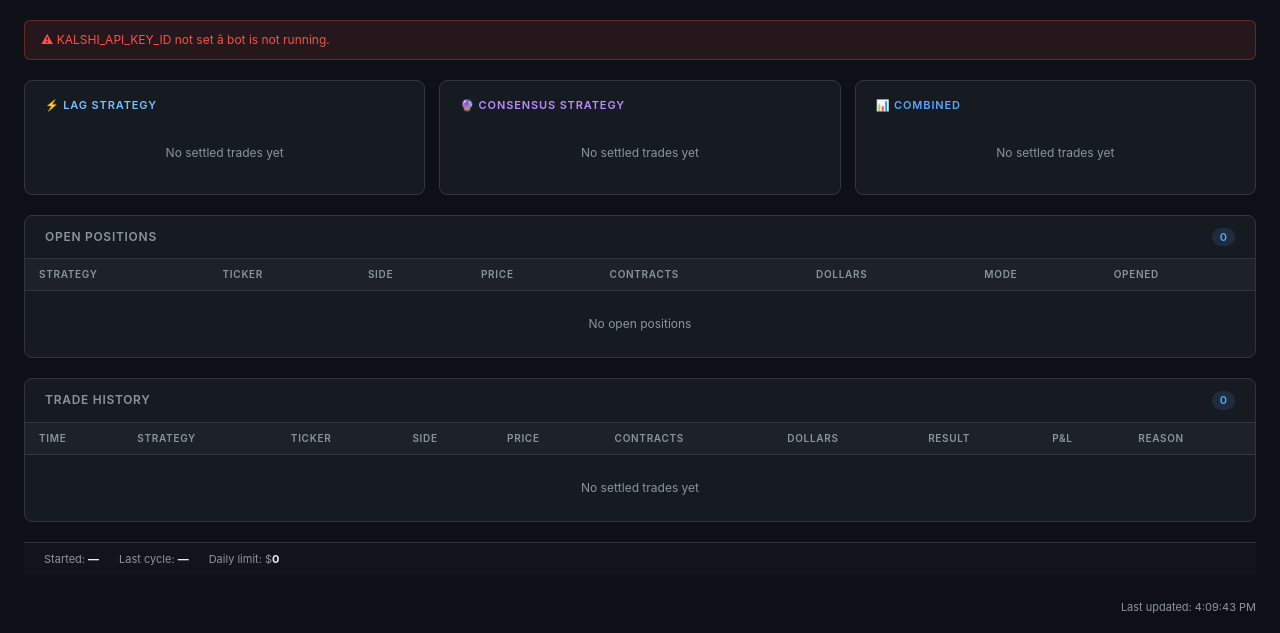
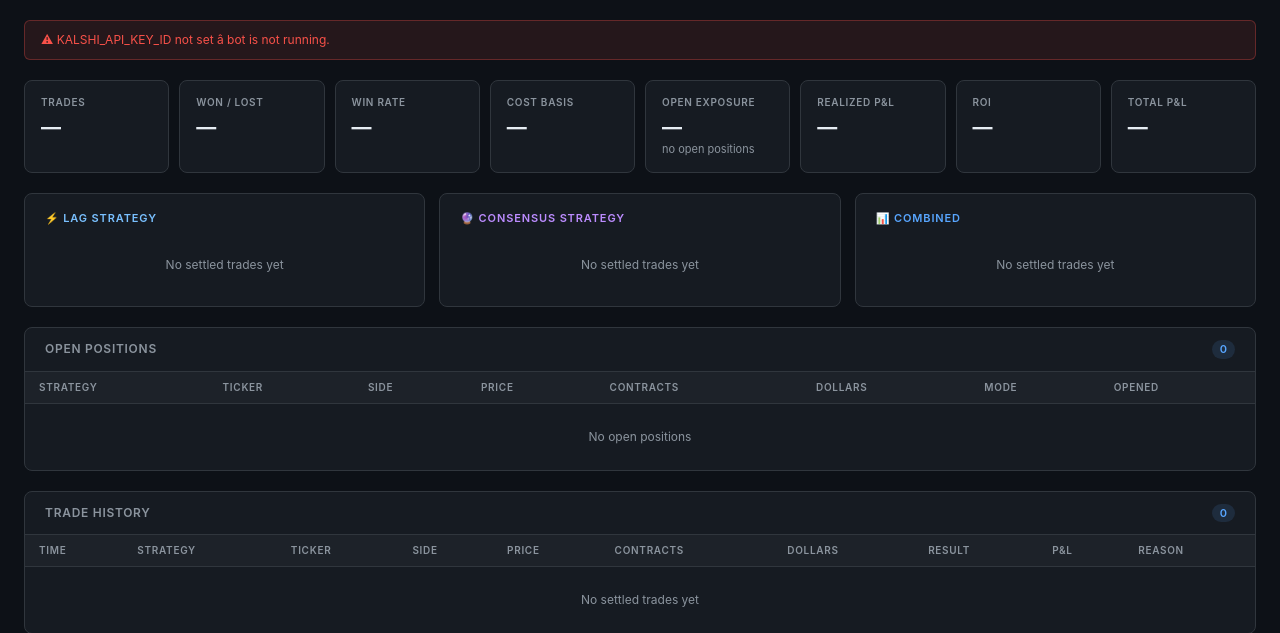
Before and after one commit to ryanathompson/kalshi-btc-bot, a Flask app: page / in a window 1280 px wide. Shown: the part 49-682 px from the top of the page. Run offline with Flask 3, Linux system fonts and the light colour scheme; data that the repository does not hold is empty.

Commit message:
Add P&L stats bar to dashboard above strategy cards

```diff
--- a/templates/dashboard.html
+++ b/templates/dashboard.html
@@ -241,7 +241,7 @@
       padding: 8px 20px;
       background: rgba(255,255,255,.015);
       border-top: 1px solid var(--border);
-      font-size: 11px;
+  	   font-size: 11px;
       color: var(--muted);
     }
     .info-bar b { color: var(--text); }
@@ -276,6 +276,49 @@
       text-align: right;
       padding: 4px 0;
     }
+
+    /* ── P&L STATS BAR ── */
+    .pnl-bar {
+      display: grid;
+      grid-template-columns: repeat(8, 1fr);
+      gap: 10px;
+    }
+    @media (max-width: 1100px) {
+      .pnl-bar { grid-template-columns: repeat(4, 1fr); }
+    }
+    @media (max-width: 600px) {
+      .pnl-bar { grid-template-columns: repeat(2, 1fr); }
+    }
+    .pnl-cell {
+      background: var(--panel);
+      border: 1px solid var(--border);
+      border-radius: 8px;
+      padding: 14px 16px;
+    }
+    .pnl-label {
+      font-size: 10px;
+      font-weight: 600;
+      letter-spacing: .07em;
+      text-transform: uppercase;
+      color: var(--muted);
+      margin-bottom: 6px;
+    }
+    .pnl-value {
+      font-size: 20px;
+      font-weight: 700;
+      color: var(--text);
+      line-height: 1.1;
+    }
+    .pnl-value.pos { color: var(--green); }
+    .pnl-value.neg { color: var(--red); }
+    .pnl-sub {
+      font-size: 11px;
+      color: var(--muted);
+      margin-top: 3px;
+    }
+    .pnl-sub.pos { color: var(--green); }
+    .pnl-sub.neg { color: var(--red); }
+    .pnl-sub .open-lbl { color: var(--blue); }
   </style>
 </head>
 <body>
@@ -302,6 +345,50 @@
   <!-- ERROR / HALT BANNERS -->
   <div id="error-banner"></div>
   <div id="halt-banner"></div>
+
+  <!-- P&L STATS BAR -->
+  <div class="pnl-bar">
+    <div class="pnl-cell">
+      <div class="pnl-label">Trades</div>
+      <div class="pnl-value" id="pnl-trades">—</div>
+      <div class="pnl-sub" id="pnl-trades-sub"></div>
+    </div>
+    <div class="pnl-cell">
+      <div class="pnl-label">Won / Lost</div>
+      <div class="pnl-value" id="pnl-wl">—</div>
+      <div class="pnl-sub" id="pnl-wl-sub"></div>
+    </div>
+    <div class="pnl-cell">
+      <div class="pnl-label">Win Rate</div>
+      <div class="pnl-value" id="pnl-wr">—</div>
+      <div class="pnl-sub" id="pnl-wr-sub"></div>
+    </div>
+    <div class="pnl-cell">
+      <div class="pnl-label">Cost Basis</div>
+      <div class="pnl-value" id="pnl-cost">—</div>
+      <div class="pnl-sub" id="pnl-cost-sub"></div>
+    </div>
+    <div class="pnl-cell">
+      <div class="pnl-label">Open Exposure</div>
+      <div class="pnl-value" id="pnl-open">—</div>
+      <div class="pnl-sub" id="pnl-open-sub"></div>
+    </div>
+    <div class="pnl-cell">
+      <div class="pnl-label">Realized P&amp;L</div>
+      <div class="pnl-value" id="pnl-realized">—</div>
+      <div class="pnl-sub" id="pnl-realized-sub"></div>
+    </div>
+    <div class="pnl-cell">
+      <div class="pnl-label">ROI</div>
+      <div class="pnl-value" id="pnl-roi">—</div>
+      <div class="pnl-sub" id="pnl-roi-sub"></div>
+    </div>
+    <div class="pnl-cell">
+      <div class="pnl-label">Total P&amp;L</div>
+      <div class="pnl-value" id="pnl-total">—</div>
+      <div class="pnl-sub" id="pnl-total-sub"></div>
+    </div>
+  </div>
 
   <!-- STAT CARDS -->
   <div class="cards">
@@ -408,6 +495,88 @@
   }
   function pill(text, cls) {
     return `<span class="pill pill-${cls}">${text}</span>`;
+  }
+
+  function renderPnlBar(d) {
+    const s     = d.all_stats;
+    const opens = d.open_trades || [];
+
+    const totalSettled = s ? s.total   : 0;
+    const openCount    = opens.length;
+    const totalTrades  = totalSettled + openCount;
+    const openExposure = opens.reduce((sum, t) => sum + (t.dollars || 0), 0);
+    const realizedPnl  = s ? s.pnl     : null;
+    const wagered      = s ? s.wagered : null;
+    const roi          = s ? s.roi     : null;
+    const wins         = s ? s.wins    : null;
+    const losses       = s ? s.losses  : null;
+    const wr           = s ? s.wr      : null;
+
+    function set(id, html) { document.getElementById(id).innerHTML = html; }
+    function vcls(id, c)   { document.getElementById(id).className = 'pnl-value ' + c; }
+    function scls(id, c)   { document.getElementById(id).className = 'pnl-sub ' + c; }
+
+    // Trades
+    set('pnl-trades', totalTrades || '—');
+    set('pnl-trades-sub', openCount
+      ? `<span class="open-lbl">${openCount} open</span>`
+      : (totalSettled ? `${totalSettled} settled` : ''));
+
+    // Won / Lost
+    if (wins != null) {
+      set('pnl-wl',
+        `<span style="color:var(--green)">${wins}</span>` +
+        ` / <span style="color:var(--red)">${losses}</span>`);
+      set('pnl-wl-sub', totalSettled ? `${totalSettled} settled` : '');
+    }
+
+    // Win Rate
+    if (wr != null) {
+      vcls('pnl-wr', wr >= 50 ? 'pos' : 'neg');
+      set('pnl-wr', wr + '%');
+      set('pnl-wr-sub', wins + 'W / ' + losses + 'L');
+    }
+
+    // Cost Basis
+    if (wagered != null) {
+      set('pnl-cost', fmt$(wagered));
+      set('pnl-cost-sub', totalSettled + ' settled trades');
+    }
+
+    // Open Exposure
+    if (openCount > 0) {
+      set('pnl-open', fmt$(openExposure));
+      set('pnl-open-sub',
+        `<span class="open-lbl">${openCount} open position${openCount !== 1 ? 's' : ''}</span>`);
+    } else {
+      set('pnl-open', '—');
+      set('pnl-open-sub', 'no open positions');
+    }
+
+    // Realized P&L
+    if (realizedPnl != null) {
+      vcls('pnl-realized', realizedPnl >= 0 ? 'pos' : 'neg');
+      set('pnl-realized', (realizedPnl >= 0 ? '+' : '') + fmt$(realizedPnl));
+      set('pnl-realized-sub', totalSettled + ' settled trades');
+    }
+
+    // ROI
+    if (roi != null) {
+      vcls('pnl-roi', roi >= 0 ? 'pos' : 'neg');
+      set('pnl-roi', (roi >= 0 ? '+' : '') + roi.toFixed(2) + '%');
+      scls('pnl-roi-sub', '');
+      set('pnl-roi-sub', wagered ? 'on ' + fmt$(wagered) : '');
+    }
+
+    // Total P&L
+    if (realizedPnl != null) {
+      vcls('pnl-total', realizedPnl >= 0 ? 'pos' : 'neg');
+      set('pnl-total', (realizedPnl >= 0 ? '+' : '') + fmt$(realizedPnl));
+      scls('pnl-total-sub', realizedPnl >= 0 ? 'pos' : 'neg');
+      set('pnl-total-sub', roi != null
+        ? (roi >= 0 ? '+' : '') + roi.toFixed(1) + '% ROI'
+        : '');
+    }
   }
 
   function renderStats(id, emptyId, data) {
@@ -574,6 +743,9 @@
         hb.style.display = 'none';
       }
 
+      // P&L bar
+      renderPnlBar(d);
+
       // Stats cards
       renderStats('lag-stats', 'lag-empty', d.lag_stats);
       renderStats('con-stats', 'con-empty', d.con_stats);
```
